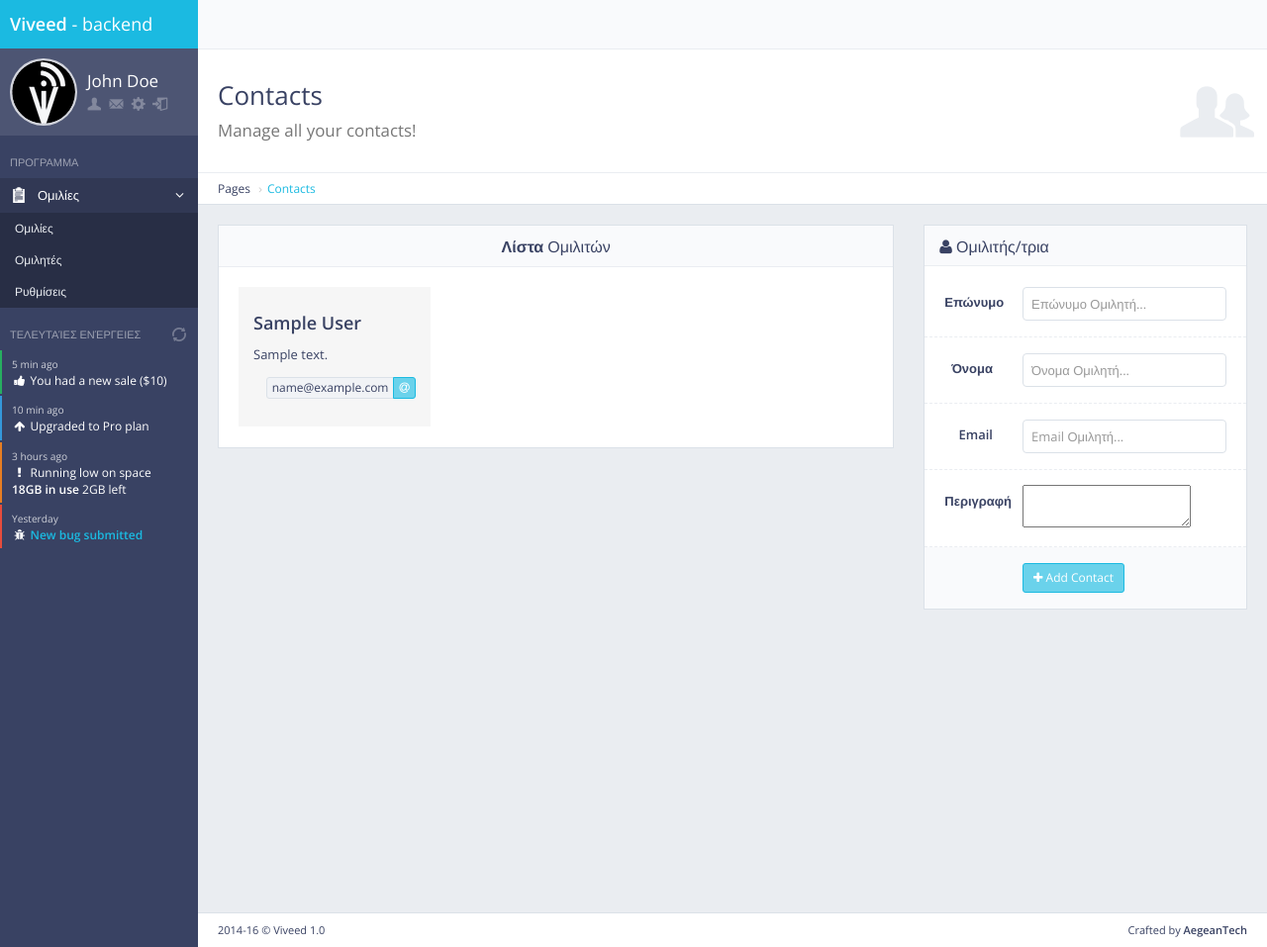
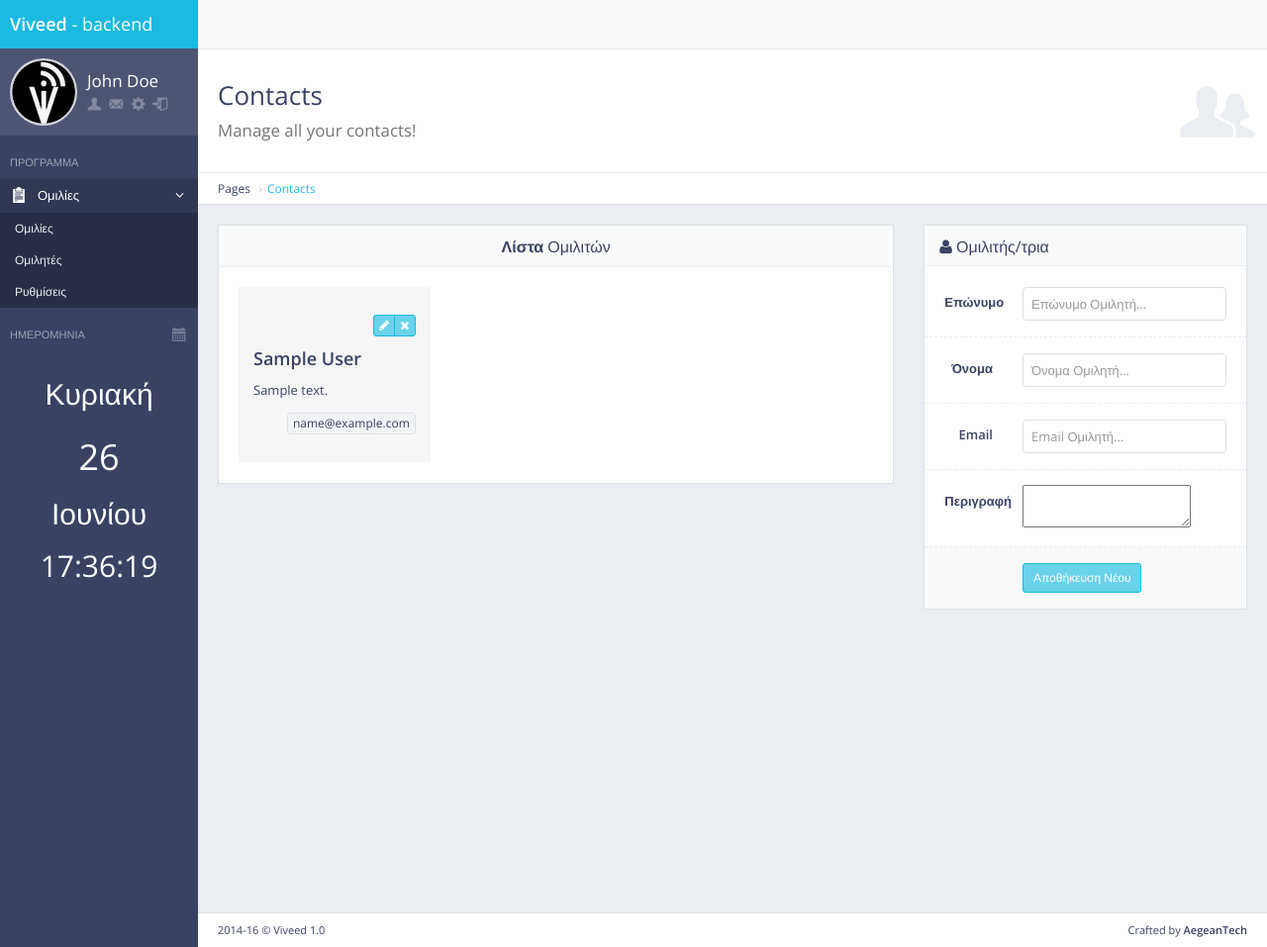
Before and after one commit to Sima-G/viveedapp, a Laravel app: page /backend/schedule/speakers in a window 1280 px wide. Shown: the part 1-958 px from the top of the page at 99% size. Run offline with Laravel 8, Linux system fonts and the light colour scheme; tables that the repository leaves empty hold one stand-in row (Sample ...); some libraries are stand-ins or nearby versions.

Commit message:
Viveed speaker updated

```diff
--- a/app/Http/Controllers/SpeakerController.php
+++ b/app/Http/Controllers/SpeakerController.php
@@ -43,7 +43,8 @@ class SpeakerController extends Controller
         // Getting all table data
         $speakers = Speaker::select('*')->get();
 
-        foreach($speakers AS $speaker){
+
+            foreach ($speakers AS $speaker) {
                 echo "<div class=\"col-sm-6 col-lg-4\">";
                 echo "<div class=\"widget\">";
                 echo "<div class=\"widget-simple\">";
@@ -71,19 +72,27 @@ class SpeakerController extends Controller
 
         // Getting all table data
         $speakers = Speaker::select('*')->get();
-
+        if ($speakers->count()) {
             foreach($speakers AS $speaker){
                 echo "<div class=\"col-sm-6 col-lg-4\">";
                 echo "<div class=\"widget\">";
                 echo "<div class=\"widget-simple\">";
+                echo "<h4 class=\"widget-content text-right\">";
+                echo "<span class=\"btn-group\">";
+                echo "<a href=\"javascript:void(0)\" id=" . $speaker->id . " class=\"btn btn-xs btn-primary\" data-toggle=\"tooltip\" title=\"" . @trans('schedule/speakers.speaker_edit') . "\"><i class=\"fa fa-pencil\"></i></a>";
+                echo "<a href=\"javascript:void(0)\" id=" . $speaker->id . " class=\"btn btn-xs btn-primary\" data-toggle=\"tooltip\" title=\"" . @trans('schedule/speakers.speaker_delete') . "\"><i class=\"fa fa-times\"></i></a>";
+                echo "</span>";
+                echo "</h4>";
                 echo "<h4 class=\"widget-content text-left\"><strong>" . $speaker->firstname . " " . $speaker->lastname . "</strong></h4>";
+
+
+
                 echo "<div class=\"row\">";
                 echo "<div class=\"col-md-12\">";
                 echo $speaker->description;
                 echo "<h4 class=\"widget-content text-right\">";
                 echo "<span class=\"btn-group\">";
                 echo "<a href=\"javascript:void(0)\" class=\"btn btn-xs btn-default\" data-toggle=\"tooltip\" title=\"" . trans('schedule/speakers.speaker_email') . "\">" . $speaker->email . "</a>";
-            echo "<a href=\"javascript:void(0)\" class=\"btn btn-xs btn-primary\" data-toggle=\"tooltip\" title=\"@\"><i class=\"fa fa-at\"></i></a>";
                 echo "</span>";
                 echo "</h4>";
                 echo "</div>";
@@ -92,5 +101,12 @@ class SpeakerController extends Controller
                 echo "</div>";
                 echo "</div>";
             }
+        } else {
+            echo "<div class=\"row\">";
+            echo "<div class=\"col-md-12\">";
+            echo "<h3 class=\"text-center\">" . @trans('schedule/speakers.speakers_list_is_empty') . "</h3>";
+            echo "</div>";
+            echo "</div>";
         }
     }
+}
--- a/resources/lang/el/master.php
+++ b/resources/lang/el/master.php
@@ -18,5 +18,6 @@ return [
     'speakers'                          => 'Ομιλητές',
     'settings'                          => 'Ρυθμίσεις',
     'latest_activities'                 => 'Τελευταίες Ενέργειες',
+    'datetime'                          => 'ΗΜΕΡΟΜΗΝΙΑ',
 
 ];
--- a/resources/lang/el/schedule/speakers.php
+++ b/resources/lang/el/schedule/speakers.php
@@ -13,10 +13,13 @@ return [
     |
     */
 
-    'speaker'                       => 'Ομιλιτής',
+    'speaker'                        => 'Ομιλιτής',
     'speakers_list'                 => 'Λίστα',
+    'speakers_list_is_empty'       => 'Η λίστα είναι κενή!',
     'of_speakers'                   => 'Ομιλιτών',
     'speakers'                      => 'Ομιλητές',
+    'speaker_edit'                      => 'Επεξεργασία Ομιλητή',
+    'speaker_delete'                      => 'Διαγραφή Ομιλητή',
     'speaker_firstname'             => 'Επώνυμο',
     'speaker_firstname_desc'        => 'Επώνυμο Ομιλητή...',
     'speaker_lastname'              => 'Όνομα',
--- a/resources/views/backend/layouts/master.blade.php
+++ b/resources/views/backend/layouts/master.blade.php
@@ -43,10 +43,46 @@
     <link rel="stylesheet" href="{{ asset('assets/backend/css/themes.css') }}">
     <!-- END Stylesheets -->
 
+    <script>
+        function startTime() {
+            var today = new Date();
+            var h = today.getHours();
+            var m = today.getMinutes();
+            var s = today.getSeconds();
+            m = checkTime(m);
+            s = checkTime(s);
+            document.getElementById('vvd_time').innerHTML =
+                    h + ":" + m + ":" + s;
+            var t = setTimeout(startTime, 500);
+        }
+        function checkTime(i) {
+            if (i < 10) {i = "0" + i};  // add zero in front of numbers < 10
+            return i;
+        }
+
+        function viveed_date(offset){
+            if (offset === undefined){
+                offset = 0;
+            }
+            var monthNames = [ "Ιανουαρίου", "Φεβρουαρίου", "Μαρτίου", "Απριλίου", "Μαΐου", "Ιουνίου",
+                "Ιουλίου", "Αυγούστου", "Σεπτεμβρίου", "Οκτωβρίου", "Νοεμβρίου", "Δεκεμβρίου" ];
+            var dayNames= ["Κυριακή","Δευτέρα","Τρίτη","Τετάρτη","Πέμπτη","Παρασκευή","Σάββατο"]
+
+            var newDate = new Date();
+
+            newDate.setDate(newDate.getDate() + offset);
+            document.getElementById('vvd_date').innerHTML = '<p>' + dayNames[newDate.getDay()] + "</h2><h1>" + newDate.getDate() + '</h1><h2>' + monthNames[newDate.getMonth()] + '</p>';
+
+        }
+    </script>
+
     <!-- Modernizr (browser feature detection library) & Respond.js (enables responsive CSS code on browsers that don't support it, eg IE8) -->
     <script src="{{ asset('assets/backend/js/vendor/modernizr-respond.min.js') }}"></script>
+
+
+
 </head>
-<body class="page-loading">
+<body class="page-loading" onload="startTime(); viveed_date();">
 <!-- Page Wrapper -->
 <!-- In the PHP version you can set the following options from inc/config file -->
 <!--
@@ -334,32 +370,52 @@
                     </ul>
                     <!-- END Sidebar Navigation -->
 
+                    {{--<!-- Sidebar Notifications -->--}}
+                    {{--<div class="sidebar-header sidebar-nav-mini-hide">--}}
+                                {{--<span class="sidebar-header-options clearfix">--}}
+                                    {{--<a href="javascript:void(0)" data-toggle="tooltip" title="Refresh"><i class="gi gi-refresh"></i></a>--}}
+                                {{--</span>--}}
+                        {{--<span class="sidebar-header-title">@lang('master.latest_activities')</span>--}}
+                    {{--</div>--}}
+                    {{--<div class="sidebar-section sidebar-nav-mini-hide">--}}
+                        {{--<div class="alert alert-success alert-alt">--}}
+                            {{--<small>5 min ago</small><br>--}}
+                            {{--<i class="fa fa-thumbs-up fa-fw"></i> You had a new sale ($10)--}}
+                        {{--</div>--}}
+                        {{--<div class="alert alert-info alert-alt">--}}
+                            {{--<small>10 min ago</small><br>--}}
+                            {{--<i class="fa fa-arrow-up fa-fw"></i> Upgraded to Pro plan--}}
+                        {{--</div>--}}
+                        {{--<div class="alert alert-warning alert-alt">--}}
+                            {{--<small>3 hours ago</small><br>--}}
+                            {{--<i class="fa fa-exclamation fa-fw"></i> Running low on space<br><strong>18GB in use</strong> 2GB left--}}
+                        {{--</div>--}}
+                        {{--<div class="alert alert-danger alert-alt">--}}
+                            {{--<small>Yesterday</small><br>--}}
+                            {{--<i class="fa fa-bug fa-fw"></i> <a href="javascript:void(0)"><strong>New bug submitted</strong></a>--}}
+                        {{--</div>--}}
+                    {{--</div>--}}
+                    {{--<!-- END Sidebar Notifications -->--}}
+
                     <!-- Sidebar Notifications -->
-                    <div class="sidebar-header sidebar-nav-mini-hide">
+                    <div class="sidebar-header">
                                 <span class="sidebar-header-options clearfix">
-                                    <a href="javascript:void(0)" data-toggle="tooltip" title="Refresh"><i class="gi gi-refresh"></i></a>
+                                    <a href="javascript:void(0)" title="@lang('master.datetime')"><i class="gi gi-calendar"></i></a>
                                 </span>
-                        <span class="sidebar-header-title">@lang('master.latest_activities')</span>
+                        <span class="sidebar-header-title">@lang('master.datetime')</span>
                     </div>
-                    <div class="sidebar-section sidebar-nav-mini-hide">
-                        <div class="alert alert-success alert-alt">
-                            <small>5 min ago</small><br>
-                            <i class="fa fa-thumbs-up fa-fw"></i> You had a new sale ($10)
+                    <div class="sidebar-section">
+                        <div class="vvd_date">
+                            <h2 id="vvd_date" class="text-center"></h2>
                         </div>
-                        <div class="alert alert-info alert-alt">
-                            <small>10 min ago</small><br>
-                            <i class="fa fa-arrow-up fa-fw"></i> Upgraded to Pro plan
-                        </div>
-                        <div class="alert alert-warning alert-alt">
-                            <small>3 hours ago</small><br>
-                            <i class="fa fa-exclamation fa-fw"></i> Running low on space<br><strong>18GB in use</strong> 2GB left
-                        </div>
-                        <div class="alert alert-danger alert-alt">
-                            <small>Yesterday</small><br>
-                            <i class="fa fa-bug fa-fw"></i> <a href="javascript:void(0)"><strong>New bug submitted</strong></a>
+                        <div class="vvd_time">
+                            <h2 id="vvd_time" class="text-center vvd_time"></h2>
                         </div>
                     </div>
                     <!-- END Sidebar Notifications -->
+
+
+
                 </div>
                 <!-- END Sidebar Content -->
             </div>
@@ -503,6 +559,8 @@
     });
 </script>
 
+
+
 @yield('footer')
 
 </body>
--- a/resources/views/backend/pages/speakers.blade.php
+++ b/resources/views/backend/pages/speakers.blade.php
@@ -83,7 +83,7 @@
 
                     <div class="form-group form-actions">
                         <div class="col-xs-9 col-xs-offset-3">
-                            <button type="submit" class="btn btn-sm btn-primary send-btn"><i class="fa fa-plus"></i> Add Contact</button>
+                            <button type="submit" class="btn btn-sm btn-primary send-btn">@lang('schedule/speakers.speaker_new_save')</button>
                         </div>
                     </div>
                 </form>
@@ -99,7 +99,11 @@
 
 @section('footer')
 
-
+    <script type="text/javascript">
+        CKEDITOR.replace('speaker_description', {
+            customConfig:'{{ asset('assets/backend/js/pages/speakers/ckeditor-config.js') }}'
+        })
+    </script>
 
     <script type="text/javascript">
 
@@ -138,6 +142,16 @@
                 });
             });
 
+            $(document).on("click", '.speaker_edit', function(event) {
+                event.preventDefault();
+                var id = event.target.id;
+                $('#session_title').val($('#title_'+id).html());
+                $('#session_starts').val($('#start_time_'+id).html());
+                $('#session_ends').val($('#end_time_'+id).html());
+                $('#session_date').val($('#date_'+id).html());
+                $('#session_description').textContent($('#description_'+id).html());
+            });
+
 
         });
     </script>
```
Also changed, not shown: 1 other file. Lines whose indentation alone changed are shown as unchanged.
